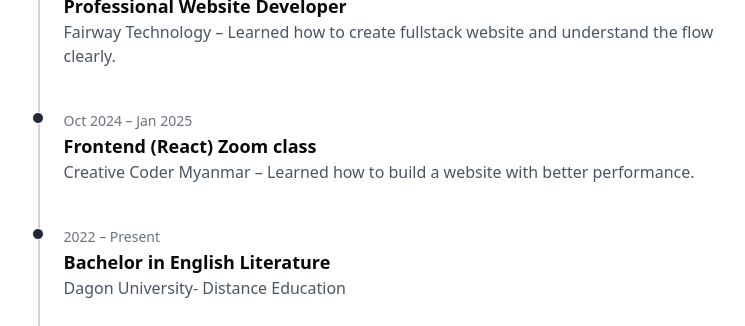
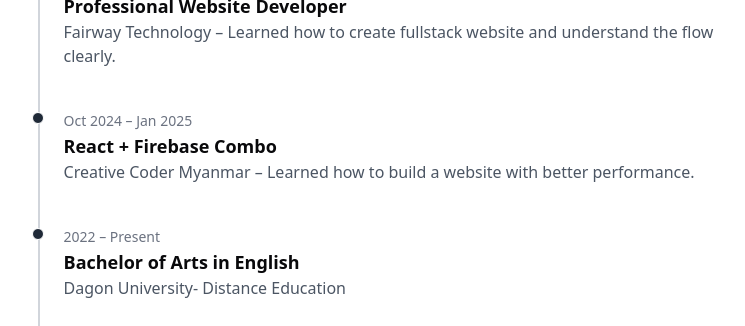
Before and after one commit to KhantYadanarMoe/Portfolio2025, a React (Vite) app: page /about in a window 1280 px wide. Shown: the part 1300-1626 px from the top of the page, without its empty margins (47-792 px from the left). Built offline with nearby package versions, Linux system fonts and the light colour scheme.

Commit message:
Add resume

```diff
--- a/src/components/Navbar.jsx
+++ b/src/components/Navbar.jsx
@@ -25,7 +25,13 @@ function Navbar() {
           {theme === "light" ? <Moon size={20} /> : <Sun size={20} />}
         </button>
         {/* Change link to download */}
-        <a href="resume.pdf" className="hidden md:block" download>
+        <a
+          href="/resume.pdf"
+          className="hidden md:block"
+          target="_blank"
+          rel="noopener noreferrer"
+          download
+        >
           <button class="resume bg-none border-none font-medium px-3 py-1.5 text-base">
             Resume
           </button>
--- a/src/pages/About.jsx
+++ b/src/pages/About.jsx
@@ -156,7 +156,7 @@ function About() {
                     Oct 2024 – Jan 2025
                   </span>
                   <h3 className="text-base md:text-lg font-semibold">
-                    Frontend (React) Zoom class
+                    React + Firebase Combo
                   </h3>
                   <p className="text-gray-600 dark:text-gray-200">
                     Creative Coder Myanmar – Learned how to build a website with
@@ -169,7 +169,7 @@ function About() {
                     2022 – Present
                   </span>
                   <h3 className="text-base md:text-lg font-semibold">
-                    Bachelor in English Literature
+                    Bachelor of Arts in English
                   </h3>
                   <p className="text-gray-600 dark:text-gray-200">
                     Dagon University- Distance Education
```
Also changed, not shown: 1 other file (tests, documents, lock files or other folders).
